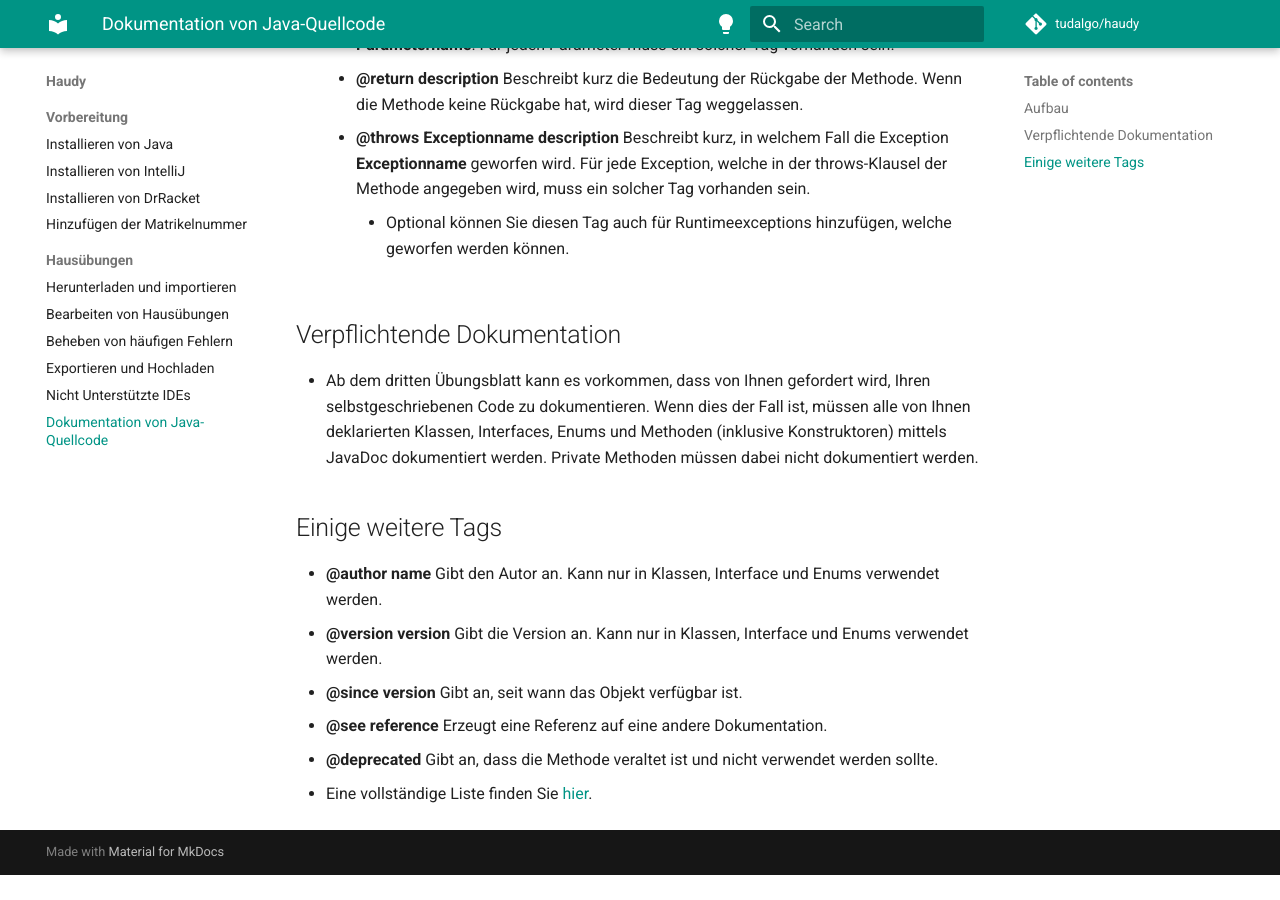
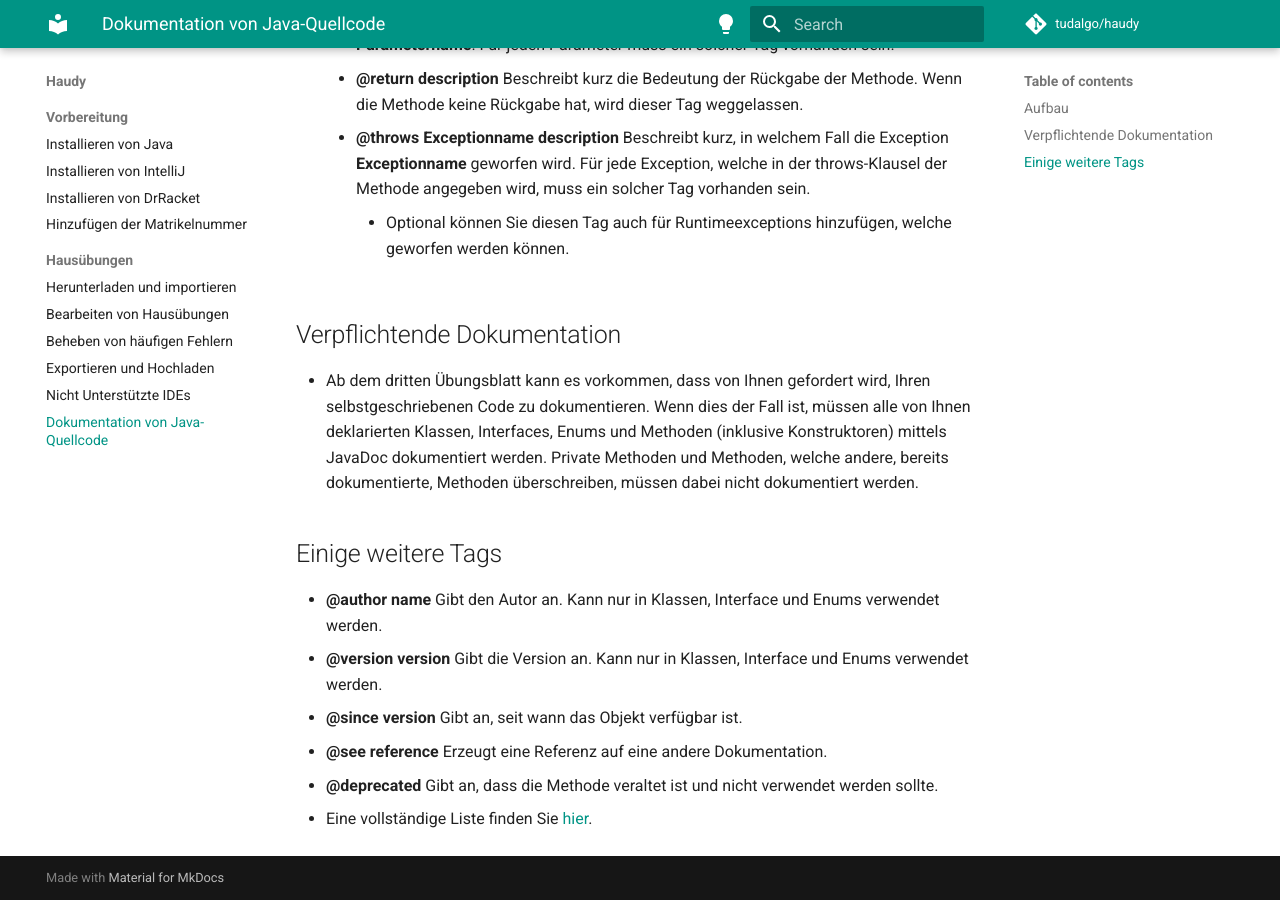
Before and after one commit to tudagrade/wiki, an MkDocs documentation site: the page built from docs/exercises/documentation.md, in a window 1280 px wide and 900 px high, scrolled down 1252 px. Built offline with MkDocs 1.6.1 and Material for MkDocs 9.7.7, drawn with Linux system fonts in a browser that asks for light colours; comment, search, counter and statistics services are not loaded; before the commit the page ends 2127 px from its top, so only the background shows below that.

Commit message:
documentation: add information about overridden methods (add #35)

```diff
--- a/docs/exercises/documentation.md
+++ b/docs/exercises/documentation.md
@@ -47,9 +47,7 @@
 
 ## Verpflichtende Dokumentation
 
-* Ab dem dritten Übungsblatt kann es vorkommen, dass von Ihnen gefordert wird, Ihren selbstgeschriebenen Code zu dokumentieren.
-  Wenn dies der Fall ist, müssen alle von Ihnen deklarierten Klassen, Interfaces, Enums und Methoden (inklusive Konstruktoren) mittels JavaDoc dokumentiert werden.
-  Private Methoden müssen dabei nicht dokumentiert werden.
+* Ab dem dritten Übungsblatt kann es vorkommen, dass von Ihnen gefordert wird, Ihren selbstgeschriebenen Code zu dokumentieren. Wenn dies der Fall ist, müssen alle von Ihnen deklarierten Klassen, Interfaces, Enums und Methoden (inklusive Konstruktoren) mittels JavaDoc dokumentiert werden. Private Methoden und Methoden, welche andere, bereits dokumentierte, Methoden überschreiben, müssen dabei nicht dokumentiert werden.
 
 ## Einige weitere Tags
 * **@author name** Gibt den Autor an.
```
